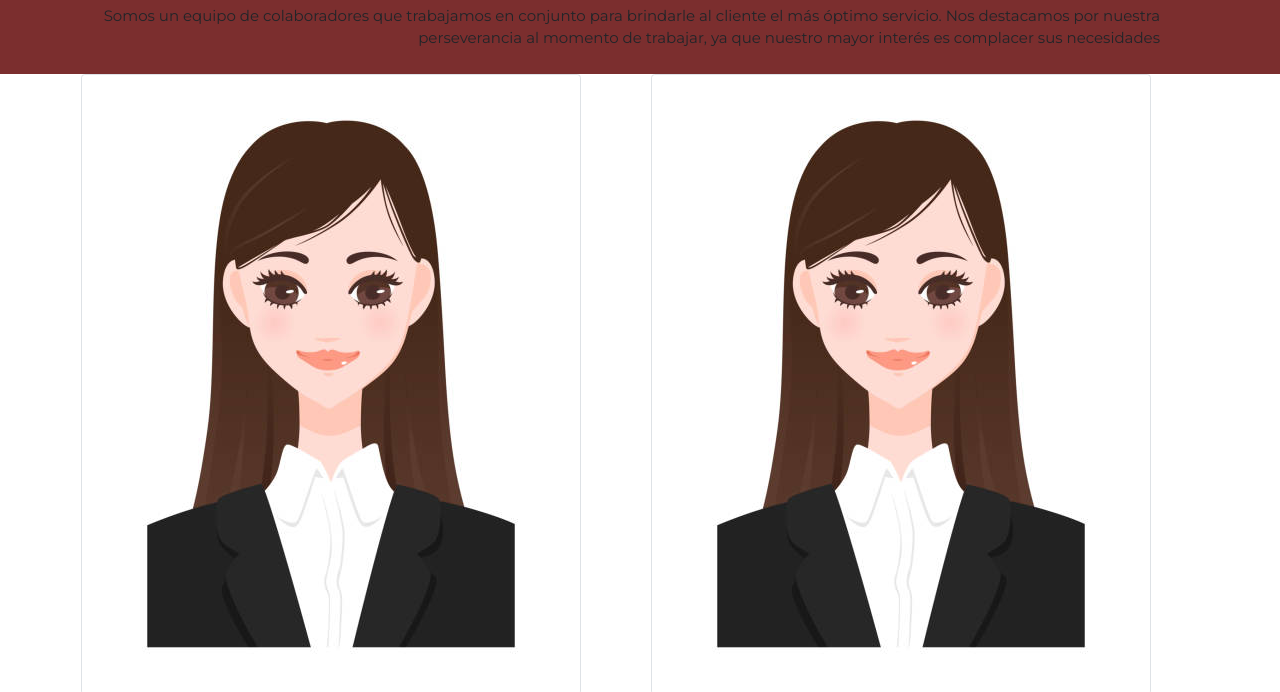
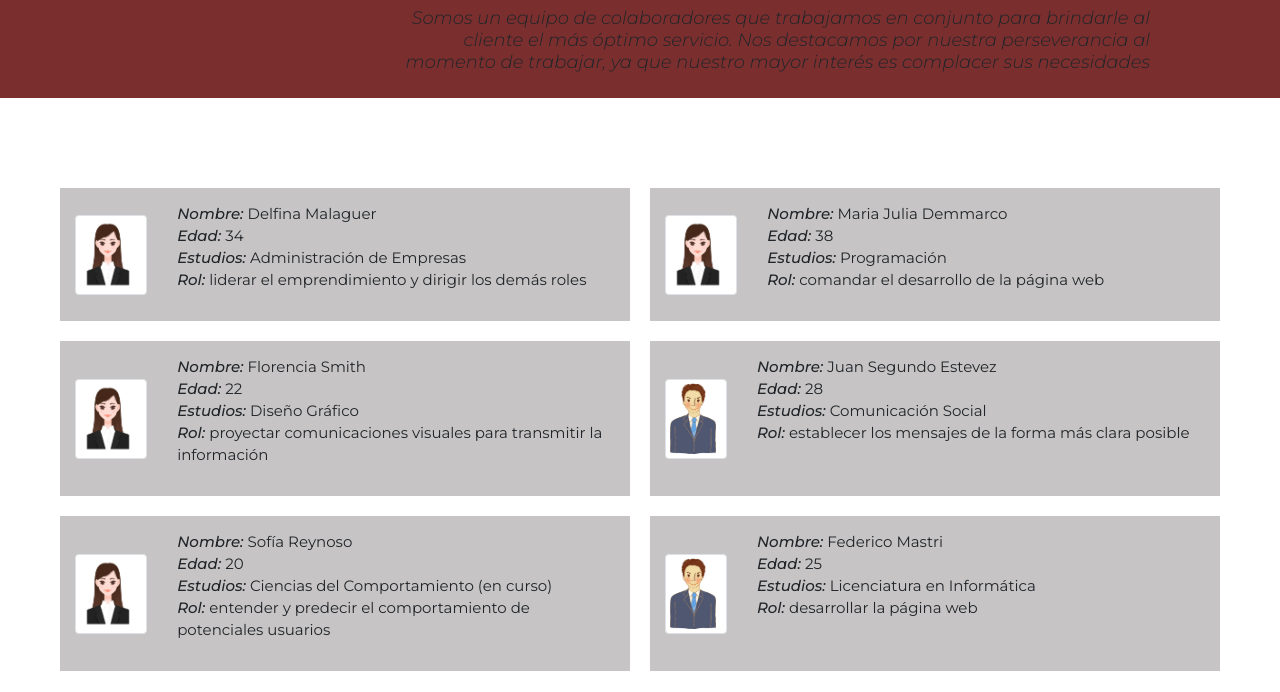
Before and after one commit to valencalzetta/proyecto_coder_sass, a website: page pages/nosotros.html in a window 1280 px wide. Shown: the part 128-820 px from the top of the page. Drawn offline with Linux system fonts and the light colour scheme.

Commit message:
scss nosotros

```diff
--- a/SCSS/_main-nosotros.scss
+++ b/SCSS/_main-nosotros.scss
@@ -0,0 +1,72 @@
+.header_nosotros {
+    p {
+        font-size: .9rem;
+        margin-top: $spacing;
+        font-style: italic;
+        font-weight: 300;
+        padding-left: $spacing;
+        padding-right: $spacing;
+    }
+}
+
+.main_nosotros {
+    margin-top: $spacing*5;
+    margin-bottom: $spacing*8;
+    /* bloque cada persona */
+    .div_personas {
+        display: flex;
+        justify-content: start;
+        margin-top: $spacing*3;
+        padding: 10px 15px 10px 15px;
+        background-color: #bbb9b9d6;
+        margin-bottom: $spacing;
+
+        /* lista datos de cada persona */
+        ul {
+            font-size: .7rem;
+            li {
+                span {
+                    font-weight: 500;
+                    font-style: italic;
+                }
+            }
+        }
+
+        /* foto de cada persona */
+        img {
+            height: 80px;
+            width: fit-content;
+            padding-right: $spacing;
+            align-self: center;
+        }
+
+
+    }
+}
+
+@media screen and (min-width: 769px) {
+    .header_nosotros {
+        p {
+            font-size: 1.2rem;
+            padding-left: 30vw;
+        }
+    }
+    .main_nosotros {
+        margin-top: $spacing*8;
+        margin-bottom: $spacing*20;
+
+        .row_nosotros {
+            flex-wrap: nowrap !important;
+            justify-content: center;
+
+            /* bloque cada persona */
+            .div_personas {
+                padding: 15px 15px 15px 15px;
+                margin: 10px 10px 10px 10px;
+                ul {
+                    font-size: 1rem;
+                }
+            }
+        }
+    }
+}
--- a/pages/nosotros.html
+++ b/pages/nosotros.html
@@ -42,79 +42,79 @@
         </div>
       </nav>
 
-    <header>
-        <h1 class="titulo">¿Quiénes somos?</h1>
-        <p class="p_nosotros">Somos un equipo de colaboradores que trabajamos en conjunto para brindarle al cliente el más óptimo servicio. Nos destacamos por nuestra perseverancia al momento de trabajar, ya que nuestro mayor interés es complacer sus necesidades</p>
+    <header class="header_nosotros">
+        <h1>¿Quiénes somos?</h1>
+        <p>Somos un equipo de colaboradores que trabajamos en conjunto para brindarle al cliente el más óptimo servicio. Nos destacamos por nuestra perseverancia al momento de trabajar, ya que nuestro mayor interés es complacer sus necesidades</p>
     </header>
 
     <main>
         <section>
-            <div class="container" id="main_nosotros">
+            <div class="container main_nosotros">
                 <div class="row row_nosotros">
                     <div class="div_personas col-md-6" id="persona_1">
-                        <img class="foto_carnet img-thumbnail" src="../public/imagenes/foto_carnet_1.jpg" alt="foto carnet">
+                        <img class="img-thumbnail" src="../public/imagenes/foto_carnet_1.jpg" alt="foto carnet">
                         <ul class="ul_descripcion_personal">
-                            <li> <span class="titulos_descripcion">Nombre: </span>Delfina Malaguer</li>
-                            <li> <span class="titulos_descripcion">Edad: </span>34</li>
-                            <li> <span class="titulos_descripcion">Estudios: </span>Administración de Empresas</li>
-                            <li> <span class="titulos_descripcion">Rol: </span>liderar el emprendimiento y dirigir los demás roles</li>
+                            <li> <span>Nombre: </span>Delfina Malaguer</li>
+                            <li> <span>Edad: </span>34</li>
+                            <li> <span>Estudios: </span>Administración de Empresas</li>
+                            <li> <span>Rol: </span>liderar el emprendimiento y dirigir los demás roles</li>
                         </ul>
                     </div>
 
                     <div class="div_personas col-md-6" id="persona_2">
-                        <img class="foto_carnet img-thumbnail" src="../public/imagenes/foto_carnet_1.jpg" alt="foto carnet">
+                        <img class="img-thumbnail" src="../public/imagenes/foto_carnet_1.jpg" alt="foto carnet">
                         <ul class="ul_descripcion_personal">
-                            <li> <span class="titulos_descripcion">Nombre:</span> Maria Julia Demmarco</li>
-                            <li> <span class="titulos_descripcion">Edad: </span>38</li>
-                            <li> <span class="titulos_descripcion">Estudios: </span>Programación</li>
-                            <li> <span class="titulos_descripcion">Rol: </span>comandar el desarrollo de la página web</li>
+                            <li> <span>Nombre:</span> Maria Julia Demmarco</li>
+                            <li> <span>Edad: </span>38</li>
+                            <li> <span>Estudios: </span>Programación</li>
+                            <li> <span>Rol: </span>comandar el desarrollo de la página web</li>
                         </ul>
                     </div>
                 </div>
 
                 <div class="row row_nosotros">
                     <div class="div_personas col-md-6" id="persona_3">
-                        <img class="foto_carnet img-thumbnail" src="../public/imagenes/foto_carnet_1.jpg" alt="foto carnet">
+                        <img class="img-thumbnail" src="../public/imagenes/foto_carnet_1.jpg" alt="foto carnet">
                         <ul class="ul_descripcion_personal">
-                            <li> <span class="titulos_descripcion">Nombre: </span>Florencia Smith</li>
-                            <li> <span class="titulos_descripcion">Edad: </span>22</li>
-                            <li> <span class="titulos_descripcion">Estudios: </span>Diseño Gráfico</li>
-                            <li> <span class="titulos_descripcion">Rol: </span>proyectar comunicaciones visuales para transmitir la  información</li>
+                            <li> <span>Nombre: </span>Florencia Smith</li>
+                            <li> <span>Edad: </span>22</li>
+                            <li> <span>Estudios: </span>Diseño Gráfico</li>
+                            <li> <span>Rol: </span>proyectar comunicaciones visuales para transmitir la  información</li>
                         </ul>
                     </div>
 
 
                 <!-- <div class="lado_der" > -->
                     <div class="div_personas col-md-6" id="persona_4">
-                        <img class="foto_carnet img-thumbnail" src="../public/imagenes/foto_carnet_2.jpg" alt="foto carnet">
+                        <img class="img-thumbnail" src="../public/imagenes/foto_carnet_2.jpg" alt="foto carnet">
                         <ul class="ul_descripcion_personal">
-                            <li> <span class="titulos_descripcion">Nombre: </span>Juan Segundo Estevez</li>
-                            <li> <span class="titulos_descripcion">Edad: </span>28</li>
-                            <li> <span class="titulos_descripcion">Estudios: </span>Comunicación Social</li>
-                            <li> <span class="titulos_descripcion">Rol: </span>establecer los mensajes de la forma más clara posible</li>
+                            <li> <span>Nombre: </span>Juan Segundo Estevez</li>
+                            <li> <span>Edad: </span>28</li>
+                            <li> <span>Estudios: </span>Comunicación Social</li>
+                            <li> <span>Rol: </span>establecer los mensajes de la forma más clara posible</li>
                         </ul>
                     </div>
                 </div>
 
                 <div class="row row_nosotros">
                     <div class="div_personas col-md-6" id="persona_5">
-                        <img class="foto_carnet img-thumbnail" src="../public/imagenes/foto_carnet_1.jpg" alt="foto carnet">
+                        <img class="img-thumbnail" src="../public/imagenes/foto_carnet_1.jpg" alt="foto carnet">
                         <ul class="ul_descripcion_personal">
-                            <li> <span class="titulos_descripcion">Nombre: </span>Sofía Reynoso</li>
-                            <li> <span class="titulos_descripcion">Edad: </span>20</li>
-                            <li> <span class="titulos_descripcion">Estudios: </span>Ciencias del Comportamiento (en curso)</li>
-                            <li> <span class="titulos_descripcion">Rol: </span>entender y predecir el comportamiento de potenciales usuarios</li>
+                            <li> <span>Nombre: </span>Sofía Reynoso</li>
+                            <li> <span>Edad: </span>20</li>
+                            <li> <span>Estudios: </span>Ciencias del Comportamiento (en curso)</li>
+                            <li> <span>Rol: </span>entender y predecir el comportamiento de potenciales usuarios</li>
                         </ul>
                     </div>
 
 
                     <div class="div_personas col-md-6" id="persona_6">
-                        <img class="foto_carnet img-thumbnail" src="../public/imagenes/foto_carnet_2.jpg" alt="foto carnet">
+                        <img class="img-thumbnail" src="../public/imagenes/foto_carnet_2.jpg" alt="foto carnet">
                         <ul class="ul_descripcion_personal">
-                            <li> <span class="titulos_descripcion">Nombre: </span>Federico Mastri</li>
-                            <li> <span class="titulos_descripcion">Edad: </span>25</li>
-                            <li> <span class="titulos_descripcion">Estudios: </span>Licenciatura en Informática</li>
-                            <li> <span class="titulos_descripcion">Rol: </span>desarrollar la página web</li>
+                            <li> <span>Nombre: </span>Federico Mastri</li>
+                            <li> <span>Edad: </span>25</li>
+                            <li> <span>Estudios: </span>Licenciatura en Informática</li>
+                            <li> <span>Rol: </span>desarrollar la página web</li>
                         </ul>
                     </div>
                 </div>
```
Also changed, not shown: CSS/main_css.css.
